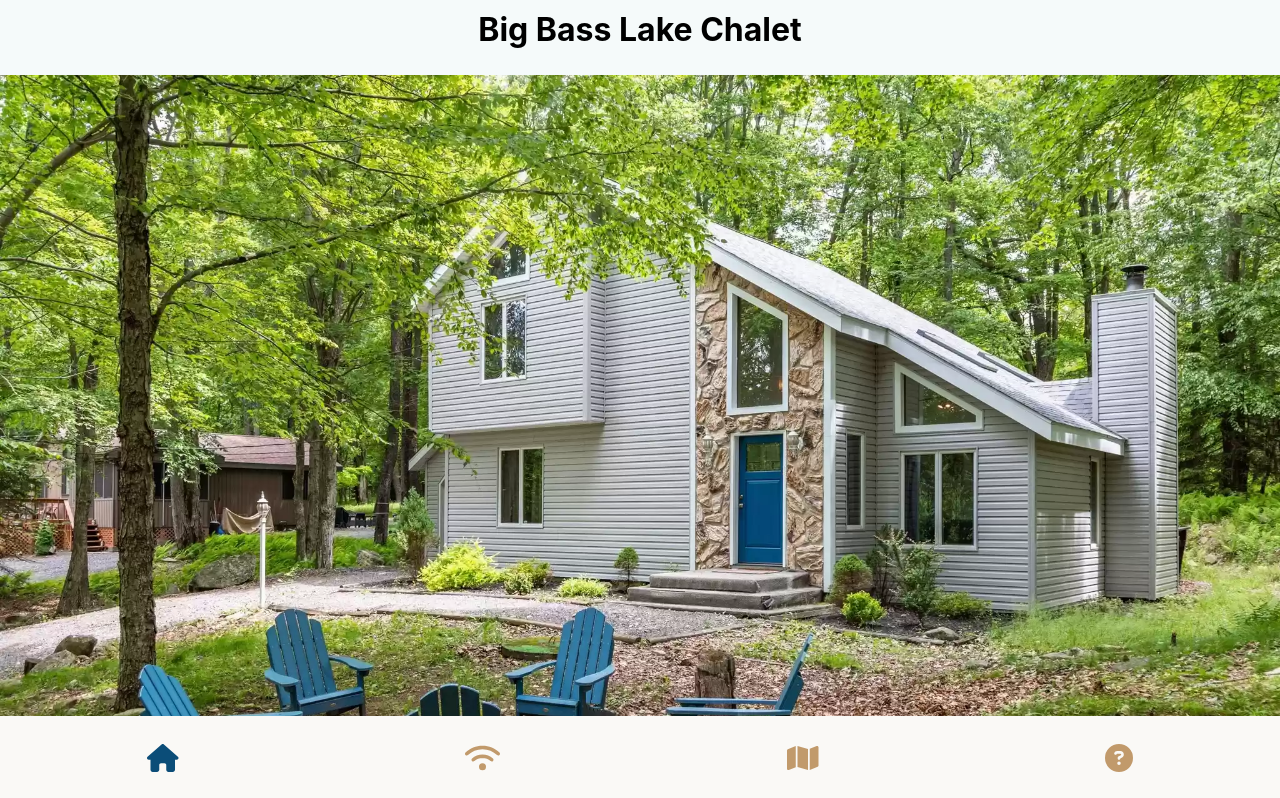
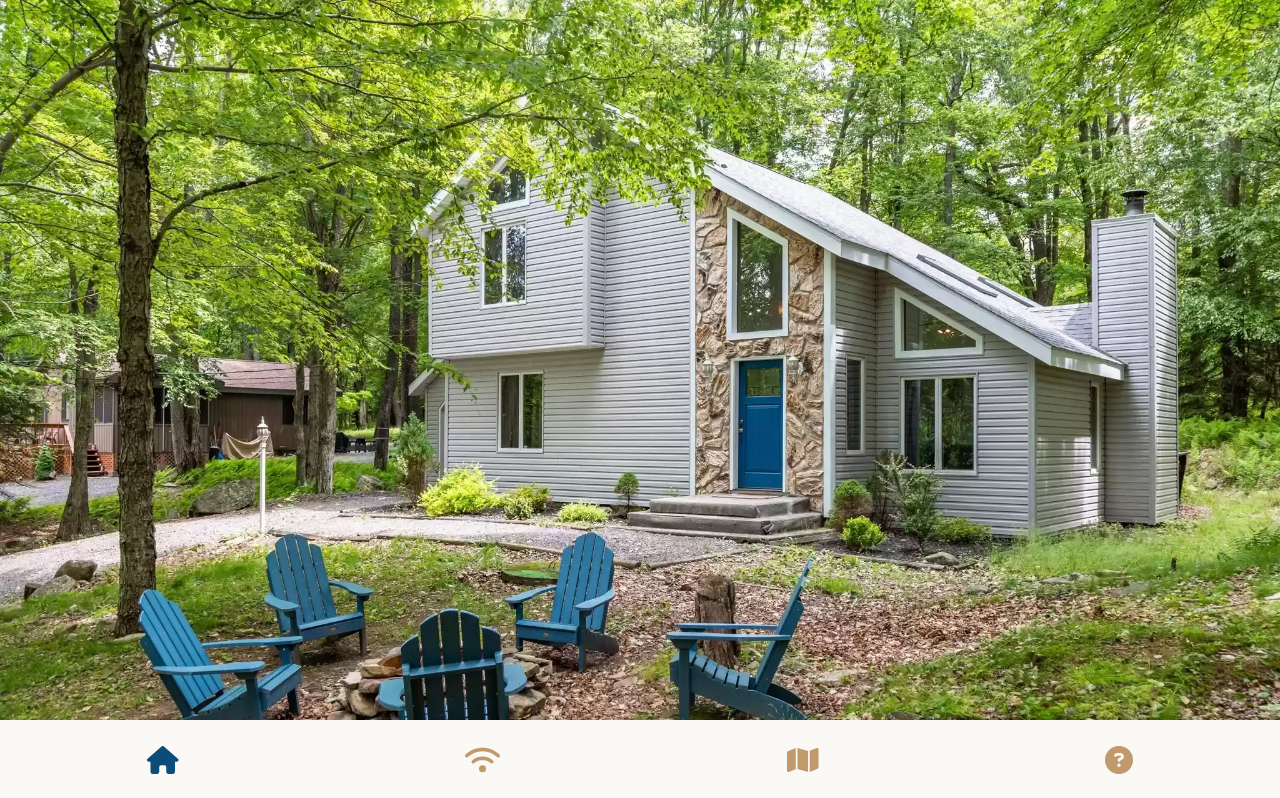
Before and after one commit to jvelis94/12glen-welcome, a Next.js app: page / in a window 1280 px wide. Shown: the top 798 px of the page. Built offline with nearby package versions, Linux system fonts and the light colour scheme.

Commit message:
fix scrolling and remove topnav

```diff
--- a/components/layout.js
+++ b/components/layout.js
@@ -1,11 +1,9 @@
-import TopNav from './topNav'
 import BottomNav from './bottomNav'
 
 export default function Layout({ children }) {
   return (
     <>
-      <TopNav />
-        <main>{children}</main>
+      <main>{children}</main>
       <BottomNav />
     </>
   )
--- a/components/topNav.js
+++ /dev/null
@@ -1,12 +0,0 @@
-import styles from '../styles/Home.module.css'
-
-
-export default function TopNav() {
-  return (
-      <div className={styles.titleDiv}>
-        <h1 className={styles.title}>
-          Big Bass Lake Chalet
-        </h1>
-      </div>
-  )
-}
--- a/pages/index.js
+++ b/pages/index.js
@@ -22,6 +22,9 @@ export default function Home() {
           />
       </div>
       <div className={styles.description}>
+        <h1 className={styles.title}>
+          Big Bass Lake Chalet
+        </h1>
         <h3 className={styles.titles}>Summary</h3>
         <p>
           Come visit the mountains! You are invited to enjoy this perfect little chalet tucked away inside the Award Winning &amp; Gold Star Certified Premier community of Big Bass Lake located in the Pocono Mountains.
--- a/styles/Home.module.css
+++ b/styles/Home.module.css
@@ -40,6 +40,7 @@
   width: 100%;
   background-color: #FAF9F6;
   color: white;
+  height: 10%;
 }
 
 .footer a {
--- a/styles/globals.css
+++ b/styles/globals.css
@@ -1,5 +1,6 @@
 html,
 body {
+  height: 100%;
   padding: 0px !important;
   margin: 0px !important;
   font-family: -apple-system, BlinkMacSystemFont, Segoe UI, Roboto, Oxygen,
@@ -18,14 +19,27 @@ a {
 
 * {
   box-sizing: border-box;
+
 }
 
-#__next {
+/* #__next {
   display: grid;
   grid-template-rows: 1fr 9fr 1fr;
+} */
+#__next {
+  height: 100%;
 }
 
 main {
   margin-bottom: 12px;
-  height: 83vh;
+  height: 90%;
+  /* height: 90vh; */
 }
+
+.scrollableContainer, .activityResultsContainer, .activityResults {
+  height: 100%
+}
+
+.scrollableContainer {
+  overflow: scroll;
+}
```
